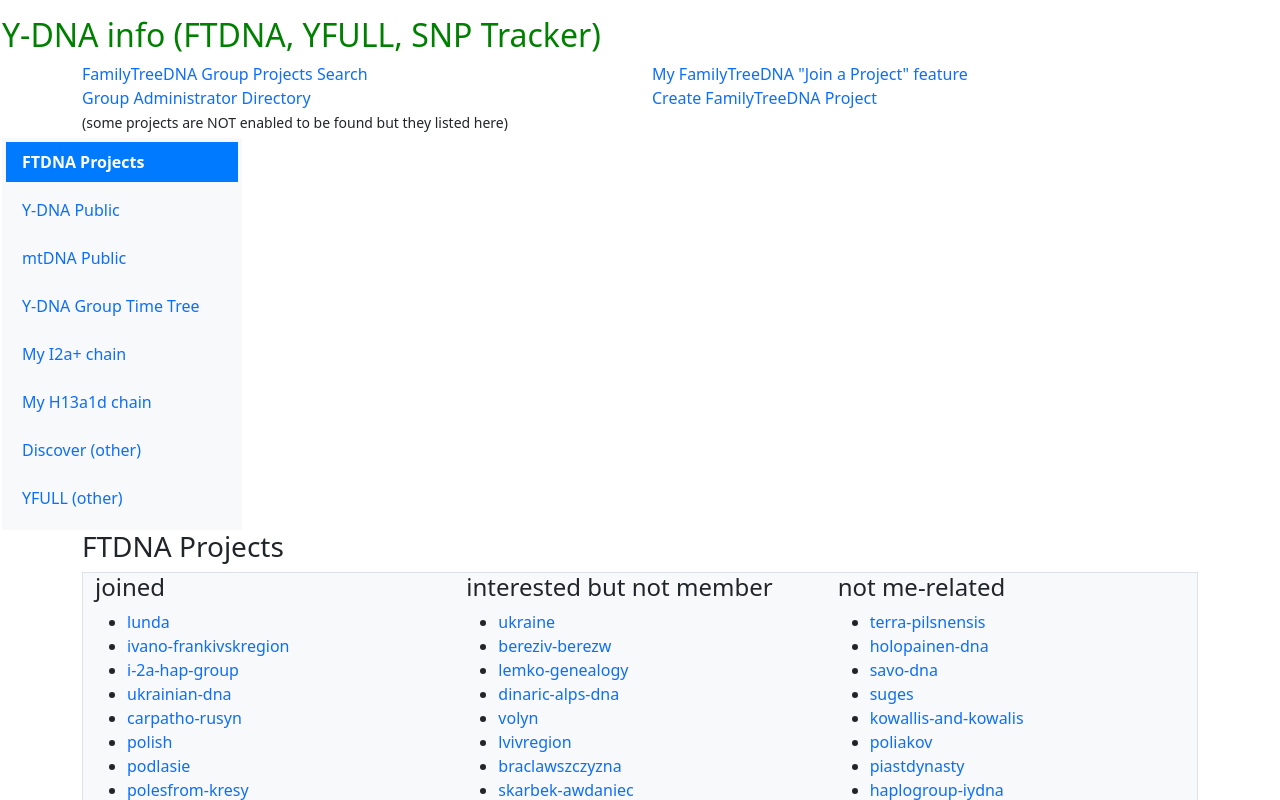
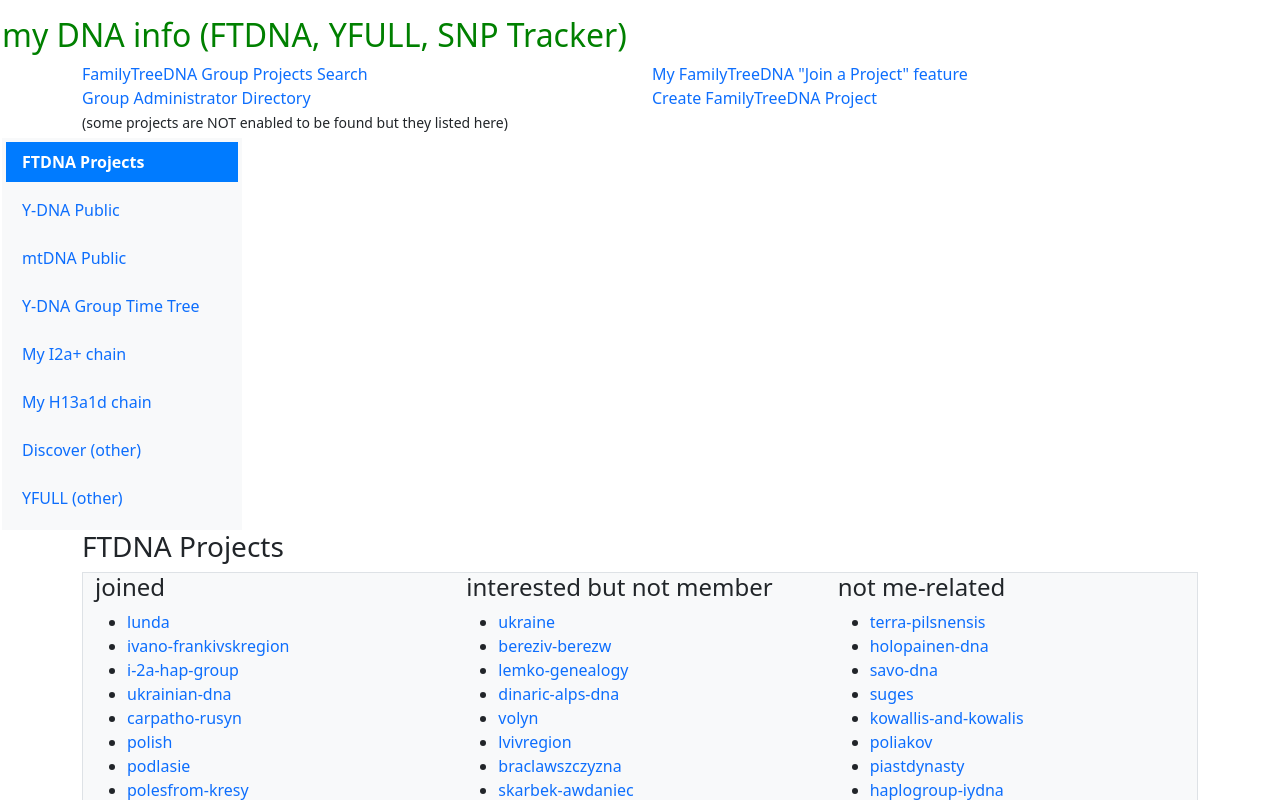
Before and after one commit to alundiak/my-dna, a React (Vite) app: page / in a window 1280 px wide. Shown: the top 800 px of the page. Built offline with nearby package versions, Linux system fonts and the light colour scheme.

Commit message:
Modified image for README

```diff
--- a/src/feature-components/AppHeader.tsx
+++ b/src/feature-components/AppHeader.tsx
@@ -3,7 +3,7 @@
 export function AppHeader() {
   return (
     <header>
-      <h2 id="home">Y-DNA info (FTDNA, YFULL, SNP Tracker)</h2>
+      <h2 id="home">my DNA info (FTDNA, YFULL, SNP Tracker)</h2>
       <Container>
         <Row>
           <Col>
```
Also changed, not shown: images/my-dna-nov-2026.png.
